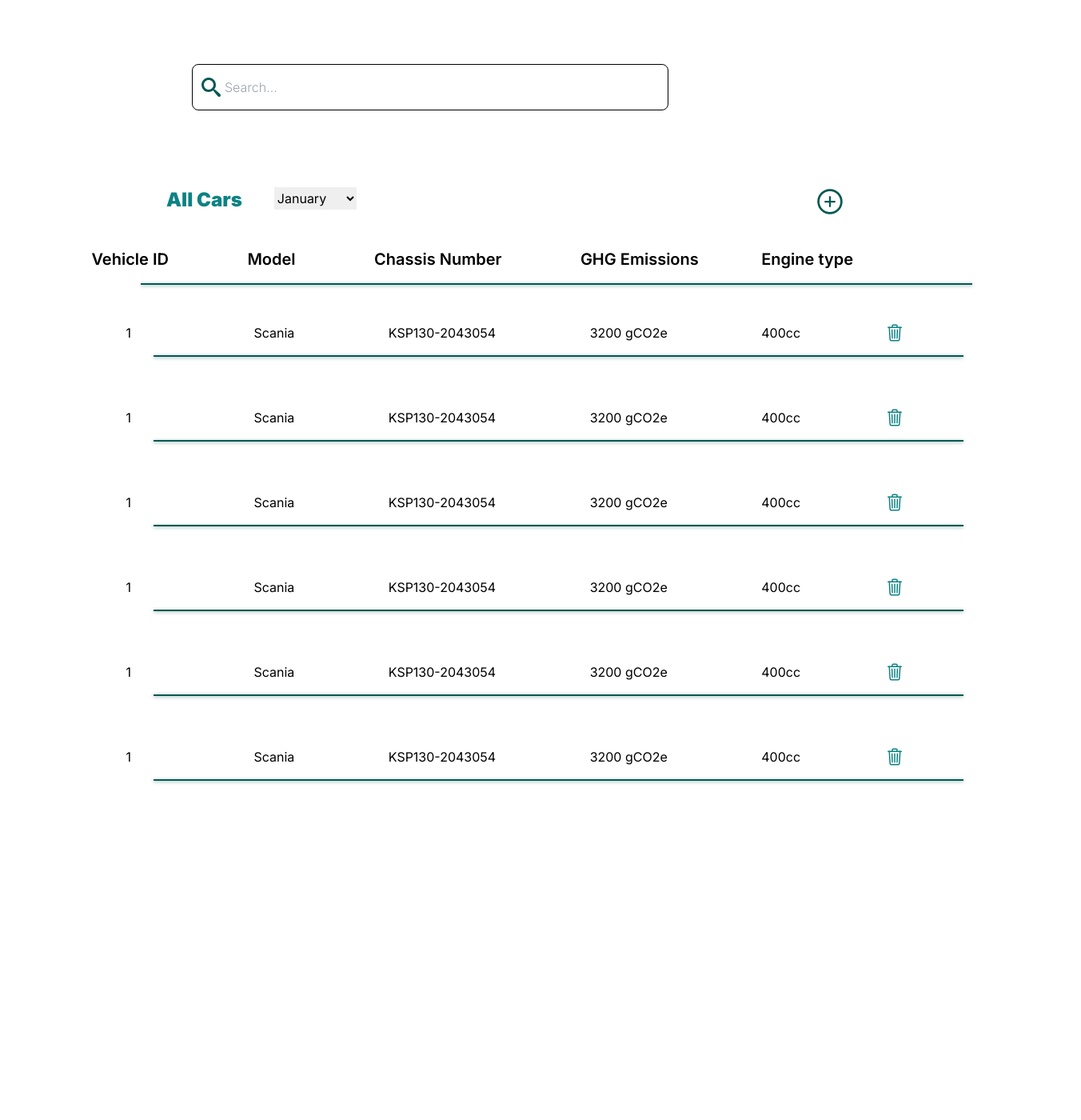
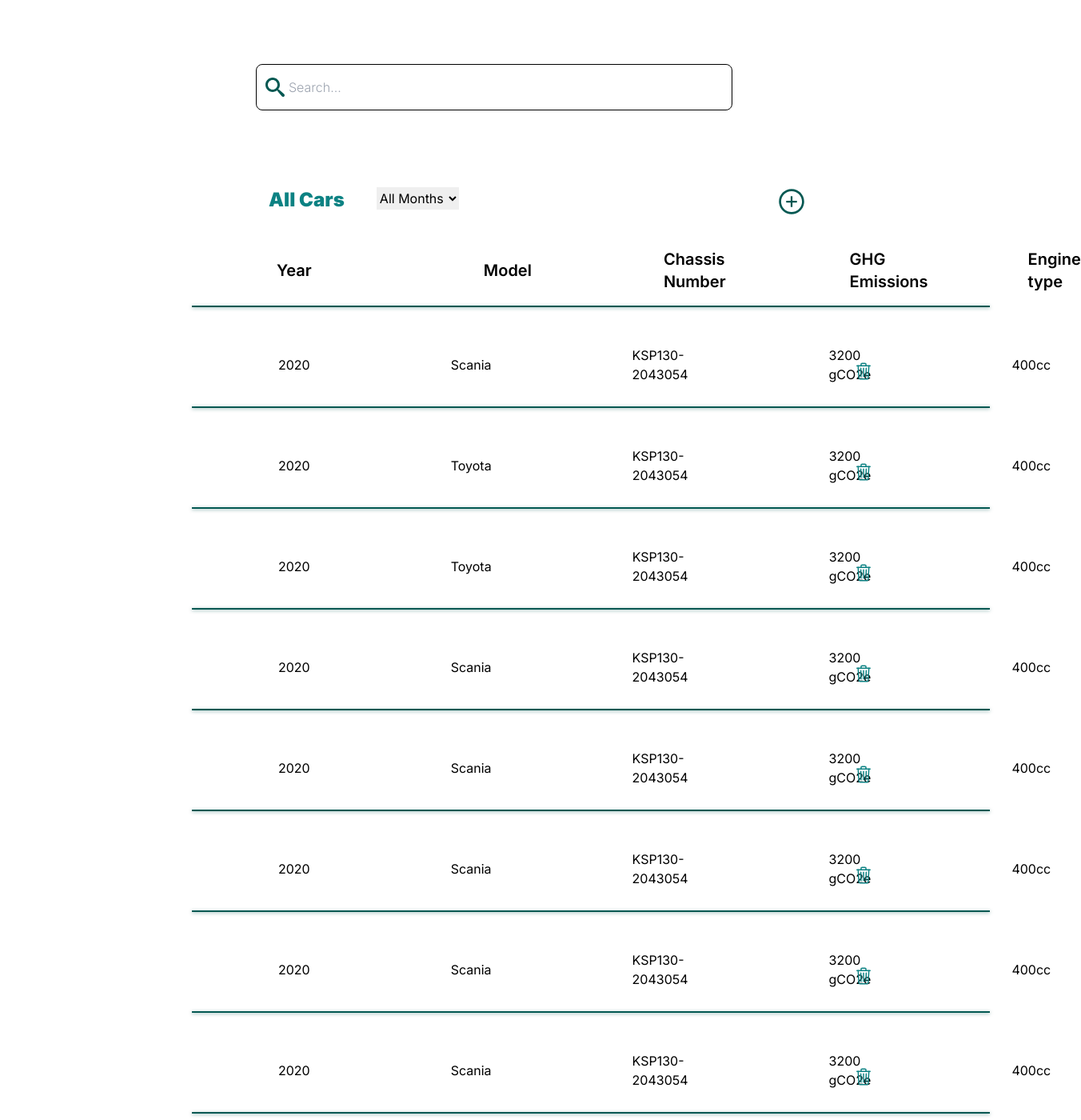
Before and after one commit to Pauline-Goko/ChikaraGroup-Frontend, a Next.js app in the folder chikara-frontend/: page / in a window 1280 px wide. Shown: the top 1400 px of the page at 80% size, 1352 px wide, since content can reach past the window. Before the commit the page ends 1024 px from the top, so only its background shows below. Built offline with nearby package versions, Linux system fonts and the light colour scheme.

Commit message:
Created vehicle details feature

```diff
--- /dev/null
+++ b/chikara-frontend/app/Component/vehicledetails/addvehicle.tsx
@@ -0,0 +1,57 @@
+import React from 'react';
+
+interface AddVehicleFormProps {
+  isVisible: boolean;
+  toggleVisibility: () => void;
+  handleInputChange: (event: React.ChangeEvent<HTMLInputElement>) => void;
+  handleSave: () => void;
+  newItem: {
+    year: string;
+    model: string;
+    chassisNumber: string;
+    ghgEmissions: string;
+    engineType: string;
+    month: string;
+  };
+}
+
+const AddVehicleForm: React.FC<AddVehicleFormProps> = ({
+  isVisible,
+  toggleVisibility,
+  handleInputChange,
+  handleSave,
+  newItem,
+}) => {
+  return (
+    isVisible && (
+        <div className="fixed inset-0 bg-black bg-opacity-30  z-10">
+      <form onSubmit={handleSave} className="absolute w-3/6 h-[450px] top-[300px] ml-[500px] bg-white p-4 border-none rounded-lg shadow-sm shadow-black z-10">
+        <h1 className="font-black text-customGreen text-left text-2xl ml-96 my-10">Add Vehicle</h1>
+        <div className="grid grid-cols-2 mx-2 pl-6 gap-2">
+            <input type="text" name="year" value={newItem.year} onChange={handleInputChange} placeholder="Year" className="px-6 py-4 text-sm border-gray-400 rounded border mb-5 mr-5 focus:outline-none "/>
+            <input type="text" name="model" value={newItem.model} onChange={handleInputChange} placeholder="Vehicle model" className="border-gray-400 border rounded-md px-6 py-4 text-sm mb-5 mr-5 focus:outline-none "/>
+            <input type="text" name="chassisNumber" value={newItem.chassisNumber} onChange={handleInputChange} placeholder="Chassis Number" className="border-gray-400 border rounded-md px-6 py-4 text-sm mb-5 mr-5 focus:outline-none "/>
+            <input type="text" name="ghgEmissions" value={newItem.ghgEmissions} onChange={handleInputChange} placeholder="GHG Emissions" className="border-gray-400 border rounded-md px-6 py-4 text-sm mb-5 mr-5 focus:outline-none "/>
+            <input type="text" name="engineType" value={newItem.engineType} onChange={handleInputChange} placeholder="Engine Type" className="border-gray-400 border rounded-md px-6 py-4 text-sm mb-5 mr-5 focus:outline-none "/>
+            <input type="text" name="month" value={newItem.month} onChange={handleInputChange} placeholder="Month" className="border-gray-400 border rounded-md px-6 py-4 text-sm mb-5 mr-5 focus:outline-none "/>
+         </div>
+        {/*  Save and Cancel Buttons*/}
+        {newItem.year && newItem.model && newItem.chassisNumber && newItem.ghgEmissions && newItem.engineType && newItem.month ? (
+
+     <>
+     <button type="button" className="text-xxl px-10 py-2 bg-gray-300 rounded-xl ml-[302px]" onClick={toggleVisibility}>Cancel </button>
+     <button type="submit" className="text-white text-md px-10 py-2  bg-darkGreen rounded-xl ml-14 mt-4" onChange={handleSave}>Save</button>
+     </>
+     ) : (
+      <>
+      <button type="button" className="text-xxl px-10 py-2 bg-gray-300 rounded-xl ml-[302px]" onClick={toggleVisibility}>Cancel </button>
+      <button type="submit" className="text-white text-md px-10 py-2  bg-darkGreen rounded-xl ml-14 mt-4" onChange={handleSave}>Save</button>
+      </>
+      )}
+
+      </form>
+      </div>)
+  );
+};
+
+export default AddVehicleForm;
--- a/chikara-frontend/app/Component/vehicledetails/vehiclelist.tsx
+++ b/chikara-frontend/app/Component/vehicledetails/vehiclelist.tsx
@@ -2,46 +2,112 @@
 const vehiclelist = [
 {
     vehicleId: "1",
+    year:"2020",
     model: "Scania",
     chassisNumber: "KSP130-2043054",
     ghgEmissions: "3200 gCO2e",
     engineType: "400cc",
-        delete: "LiaTrashAlt"
+    delete: "LiaTrashAlt",
+    month: "January"
 },
 {
-        vehicleId: "1",
+    vehicleId: "2",
+    year:"2020",
+    model: "Toyota",
+    chassisNumber: "KSP130-2043054",
+    ghgEmissions: "3200 gCO2e",
+    engineType: "400cc",
+    month: "February"
+},
+{
+    vehicleId: "3",
+    year:"2020",
+    model: "Toyota",
+    chassisNumber: "KSP130-2043054",
+    ghgEmissions: "3200 gCO2e",
+    engineType: "400cc",
+    month: "March"
+},
+{
+    vehicleId: "4",
+    year:"2020",
     model: "Scania",
     chassisNumber: "KSP130-2043054",
     ghgEmissions: "3200 gCO2e",
-        engineType: "400cc"
+    engineType: "400cc",
+    month: "April"
 },
 {
-        vehicleId: "1",
+    vehicleId: "5",
+    year:"2020",
     model: "Scania",
     chassisNumber: "KSP130-2043054",
     ghgEmissions: "3200 gCO2e",
-        engineType: "400cc"
+    engineType: "400cc",
+    month: "May"
 },
 {
-        vehicleId: "1",
+    vehicleId: "6",
+    year:"2020",
     model: "Scania",
     chassisNumber: "KSP130-2043054",
     ghgEmissions: "3200 gCO2e",
-        engineType: "400cc"
+    engineType: "400cc",
+    month: "June"
 },
 {
-        vehicleId: "1",
+    vehicleId: "7",
+    year:"2020",
     model: "Scania",
     chassisNumber: "KSP130-2043054",
     ghgEmissions: "3200 gCO2e",
-        engineType: "400cc"
+    engineType: "400cc",
+    month: "July"
 },
 {
-        vehicleId: "1",
+    vehicleId: "8",
+    year:"2020",
     model: "Scania",
     chassisNumber: "KSP130-2043054",
     ghgEmissions: "3200 gCO2e",
-        engineType: "400cc"
+    engineType: "400cc",
+    month: "August"
+},
+{
+    vehicleId: "9",
+    year:"2020",
+    model: "Scania",
+    chassisNumber: "KSP130-2043054",
+    ghgEmissions: "3200 gCO2e",
+    engineType: "400cc",
+    month: "September"
+},
+{
+    vehicleId: "10",
+    year:"2020",
+    model: "Scania",
+    chassisNumber: "KSP130-2043054",
+    ghgEmissions: "3200 gCO2e",
+    engineType: "400cc",
+    month: "October"
+},
+{
+    vehicleId: "11",
+    year:"2020",
+    model: "Scania",
+    chassisNumber: "KSP130-2043054",
+    ghgEmissions: "3200 gCO2e",
+    engineType: "400cc",
+    month: "November"
+},
+{
+    vehicleId: "12",
+    year:"2020",
+    model: "Scania",
+    chassisNumber: "KSP130-2043054",
+    ghgEmissions: "3200 gCO2e",
+    engineType: "400cc",
+    month: "December"
 }]
 
 
--- a/chikara-frontend/app/Component/vehicledetails/vehicles.tsx
+++ b/chikara-frontend/app/Component/vehicledetails/vehicles.tsx
@@ -4,21 +4,36 @@ import vehiclelist from "./vehiclelist";
 import { IoTrashOutline } from 'react-icons/io5';
 import { AiOutlinePlusCircle } from 'react-icons/ai';
 import { ImSearch } from 'react-icons/im';
+import AddVehicleForm from "./addvehicle";
 
 
 interface VehicleProps{
   chassisNumber : string,
+  vehicleId: string,
   model: string,
-  vehicleId: string,
+  year: string,
   ghgEmissions: string,
-  engineType: string
+  engineType: string,
+  month: string
 }
 const Frames = () => {
 const [vehicles, setVehicle] = useState<VehicleProps[] | null>(null);
-const months = [
-  "January", "February", "March", "April", "May", "June",
-  "July", "August", "September", "October", "November", "December"
-];
+const [selectedMonth, setSelectedMonth] = useState<string | null>(null);
+const [searchQuery, setSearchQuery] = useState("");
+  const [newItem, setNewItem] = useState({
+    year: "",
+    model: "",
+    chassisNumber: "",
+    ghgEmissions: "",
+    engineType: "",
+    month: "",
+  });
+ const [isFormVisible, setIsFormVisible] = useState(false);
+
+   const toggleFormVisibility = () => {
+    setIsFormVisible(!isFormVisible);
+  };
+  // add item
 
 useEffect(() => {
     (async() => {
@@ -28,17 +43,106 @@ useEffect(() => {
     })();
 }, []);
 
+// filter vehicles data by month
+const handleMonthChange = (event: React.ChangeEvent<HTMLSelectElement>) => {
+  event.preventDefault()
+  const selectedMonth = event.target.value
+    setSelectedMonth(selectedMonth === "" ? null : selectedMonth);
+  };
+
+  // search and month filter
+  const filteredVehicles = selectedMonth
+  ? (vehicles || []).filter((vehicle) => vehicle.month === selectedMonth &&
+      vehicle.model.toLowerCase().includes(searchQuery.toLowerCase())
+    )
+  : (vehicles || []).filter((vehicle) =>
+      vehicle.model.toLowerCase().includes(searchQuery.toLowerCase())
+    );
+
+    // search event
+    const handleSearch = (event: { target: { value: React.SetStateAction<string>; }; }) => {
+    setSearchQuery(event.target.value)};
+// filter vehicles data by month
+
+// add vehicle details
+  const handleInputChange = (event: { target: { name: any; value: any; }; }) => {
+    const { name, value } = event.target;
+    setNewItem({
+      ...newItem,
+      [name]: value,
+    });
+  };
 
 
+  const handleAddItem = (event: React.FormEvent) => {
+    event.preventDefault();
+    if (newItem.year && newItem.model && newItem.chassisNumber && newItem.ghgEmissions && newItem.engineType && newItem.month) {
+      setVehicle((prevVehicles) => {
+        if (prevVehicles === null) {
+          return [{ ...newItem, vehicleId: generateUniqueId() }];
+        } else {
+          return [{ ...newItem, vehicleId: generateUniqueId() }, ...prevVehicles];
+        }
+      });
+      setNewItem({
+            year: "",
+            model: "",
+            chassisNumber: "",
+            ghgEmissions: "",
+            engineType: "",
+            month: "",
+          });
+
+          setIsFormVisible(false);
+    } else {
+      alert("Please fill out all fields before saving.");
+    }
+  };
+
+  const generateUniqueId = () => {
+    return `${Date.now()}${Math.floor(Math.random() * 1000)}`;
+  };
+
+// add vehicle details
+// save vehicle details
+const handleSave = () => {
+  if (newItem.year && newItem.model && newItem.chassisNumber && newItem.ghgEmissions && newItem.engineType && newItem.month) {
+    setVehicle((prevVehicles) => {
+      if (!prevVehicles) {
+        return [newItem];
+      } else {
+        return [newItem, ...prevVehicles];
+      }
+    });
+    setNewItem({
+      year: "",
+      model: "",
+      chassisNumber: "",
+      ghgEmissions: "",
+      engineType: "",
+      month: "",
+    });
+    setIsFormVisible(false);
+  } else {
+    alert("Please fill out all fields before saving.");
+  }
+};
+// save vehicle details
+
+// delete
+const handleDelete = (vehicleId: string) => {
+  const updatedVehicles = (vehicles || []).filter(item => item.vehicleId !== vehicleId);
+  setVehicle(updatedVehicles);
+};
+// delete
+
+// search
     return (
-
       <div>
-<div className="relative mt-20 ml-60">
-      <input
-        type="text"
-        placeholder="Search..."
+<div className="relative mt-20 ml-80">
+      <input type="text" placeholder="Search..."
              className="py-4 pl-10 pr-80 border rounded-lg border-black font-light focus:outline-none"
-      />
+             value={searchQuery} onChange={handleSearch} />
       <div className="absolute inset-y-0 left-0 pl-3 flex items-center pointer-events-none">
         <ImSearch className="text-darkGreen text-2xl" />
       </div>
@@ -47,59 +151,87 @@ useEffect(() => {
 <div  className="p-4 max-w-xxl mx-auto bg-white border-customGreen mt-20">
 <div className="w-full">
    <div className="flex items-left mb-10 pl-48 ">
-      <h1 className="font-black text-customGreen text-left text-2xl">All Cars</h1>
-   <select className="ml-10 mb-2">
-      {months.map((month, index) => (
-        <option key={index} value={index + 1}>{month}</option>
+      <h1 className="font-black text-customGreen text-left text-2xl ml-32">All Cars</h1>
+
+{/* search */}
+   {/* filter with months */}
+
+   <select className="ml-10 mb-2" onChange={handleMonthChange} value={selectedMonth || ""}>
+  <option value="">All Months</option>
+  {filteredVehicles && filteredVehicles.map((vehicle) => (
+    <option key={vehicle.vehicleId} value={vehicle.month}>
+      {vehicle.month}
+    </option>
   ))}
 </select>
-      <AiOutlinePlusCircle className="text-darkGreen font-black text-4xl ml-auto mr-52" />
+
+   {/* filter with months */}
+
+{/* add vehicle details */}
+<AiOutlinePlusCircle onClick={toggleFormVisibility} className="text-darkGreen font-black text-4xl ml-auto mr-64 cursor-pointer hover:opacity-75" />
+
+         <AddVehicleForm
+           isVisible={isFormVisible}
+           toggleVisibility={toggleFormVisibility}
+           handleInputChange={handleInputChange}
+           handleSave={handleSave}
+           newItem={newItem}
+         />
+{/* add vehicle details */}
     </div>
-    <div className="w-full">
-<ul className="my-custom-list-style flex items-center justify-evenly ml-18 mt-4">
-  <li className="text-xl font-semibold text-black">Vehicle ID</li>
-  <li className="text-xl font-semibold text-black">Model</li>
-  <li className="text-xl font-semibold text-black">Chassis Number</li>
-  <li className="text-xl font-semibold text-black">GHG Emissions</li>
-  <li className="text-xl font-semibold text-black -ml-5">Engine type</li>
-  <li>  </li>
+    <div className="items-center justify-center">
+<ul className="my-custom-list-style flex items-center mt-4">
+  <li className="text-xl font-semibold text-black ml-[330px]">Year</li>
+  <li className="text-xl font-semibold text-black ml-[215px]">Model</li>
+  <li className="text-xl font-semibold text-black ml-[165px]">Chassis Number</li>
+  <li className="text-xl font-semibold text-black ml-[155px]">GHG Emissions</li>
+  <li className="text-xl font-semibold text-black ml-[125px]">Engine type</li>
 </ul>
 </div>
-  {/* <div className="flex items-center space-x-40 ml-50">
-    <span className="text-xl font-semibold text-black">Vehicle ID</span>
-    <span className="text-xl font-semibold text-black">Model</span>
-    <span className="text-xl font-semibold text-black">Chassis Number</span>
-    <span className="text-xl font-semibold text-black">GHG Emissions</span>
-    <span className="text-xl font-semibold text-black">Engine type</span>
-   </div> */}
   </div>
-  <div className=" inset-x-0 bottom-0 h-0.5 w-5/6 bg-darkGreen my-4 mx-40" style={{ boxShadow: "0px 1px 4px rgba(3, 88, 82, 0.5)" }}></div>
+  <div className=" inset-x-0 bottom-0 h-0.5 w-4/5 bg-darkGreen my-4 ml-56" style={{ boxShadow: "0px 1px 4px rgba(3, 88, 82, 0.5)" }}></div>
 
     {/* vehicles lists */}
     <div >
-        {vehicles ? (
-          vehicles.map((item) => (
-<div className="p-4 max-w-xxl mx-auto">
+        {filteredVehicles? (
+          filteredVehicles.map((item) => (
+<div className="">
 
-<div className="w-full">
-<ul key={item.vehicleId} className="my-custom-list-style flex items-center justify-evenly ml-2 mt-4">
-  <li className="text-l font-normal text-black mr-9">{item.vehicleId}</li>
+{/* <div className="py-4 px-3">
+<ul key={item.vehicleId} className="flex items-center space-x-44 mx-80 mt-4">
+  <li className="text-l font-normal text-black mr-12">{item.year}</li>
   <li className="text-l font-normal text-black">{item.model}</li>
   <li className="text-l font-normal text-black">{item.chassisNumber}</li>
   <li className="text-l font-normal text-black">{item.ghgEmissions}</li>
-  <li className="text-l font-normal text-black -mr-3">{item.engineType}</li>
-  <li>  <IoTrashOutline className="text-customGreen cursor-pointer text-2xl font-black"/></li>
+  <li className="text-l font-normal text-black -mr-2">{item.engineType}</li>
 </ul>
+  <IoTrashOutline onClick={() => handleDelete(item.vehicleId)} className="text-customGreen cursor-pointer text-2xl font-black -mt-7 ml-[85%]"/>
+</div> */}
+
+<div className="py-4 px-3">
+  <ul key={item.vehicleId} className="flex items-center space-x-44 mx-80 mt-4">
+    <li className="text-l font-normal text-black w-[110px]">{item.year}</li>
+    <li className="text-l font-normal text-black w-[100px]">{item.model}</li>
+    <li className="text-l font-normal text-black w-[200px]">{item.chassisNumber}</li>
+    <li className="text-l font-normal text-black w-[150px]">{item.ghgEmissions}</li>
+    <li className="text-l font-normal text-black w-[150px]">{item.engineType}</li>
+  </ul>
+  <IoTrashOutline onClick={() => handleDelete(item.vehicleId)} className="text-customGreen cursor-pointer text-2xl font-black -mt-7 ml-[85%]"/>
 </div>
 
-<div className=" inset-x-0 bottom-0 h-0.5 w-5/6 bg-darkGreen my-4 mx-40" style={{ boxShadow: "0px 1px 4px rgba(3, 88, 82, 0.5)" }}></div>
+
+<div className=" inset-x-0 bottom-0 h-0.5 w-4/5 bg-darkGreen my-4 ml-56" style={{ boxShadow: "0px 1px 4px rgba(3, 88, 82, 0.5)" }}></div>
 
 </div>))) : (
           <p>Loading...</p>
         )}
       </div>
+    {/* vehicles lists */}
+
       </div>
+
 </div>
+
     )
 }
 
--- a/chikara-frontend/app/page.tsx
+++ b/chikara-frontend/app/page.tsx
@@ -1,4 +1,4 @@
-import Image from 'next/image'
+
 import Frames from './Component/vehicledetails/vehicles'
 
 
```
Lines whose indentation alone changed are shown as unchanged.
